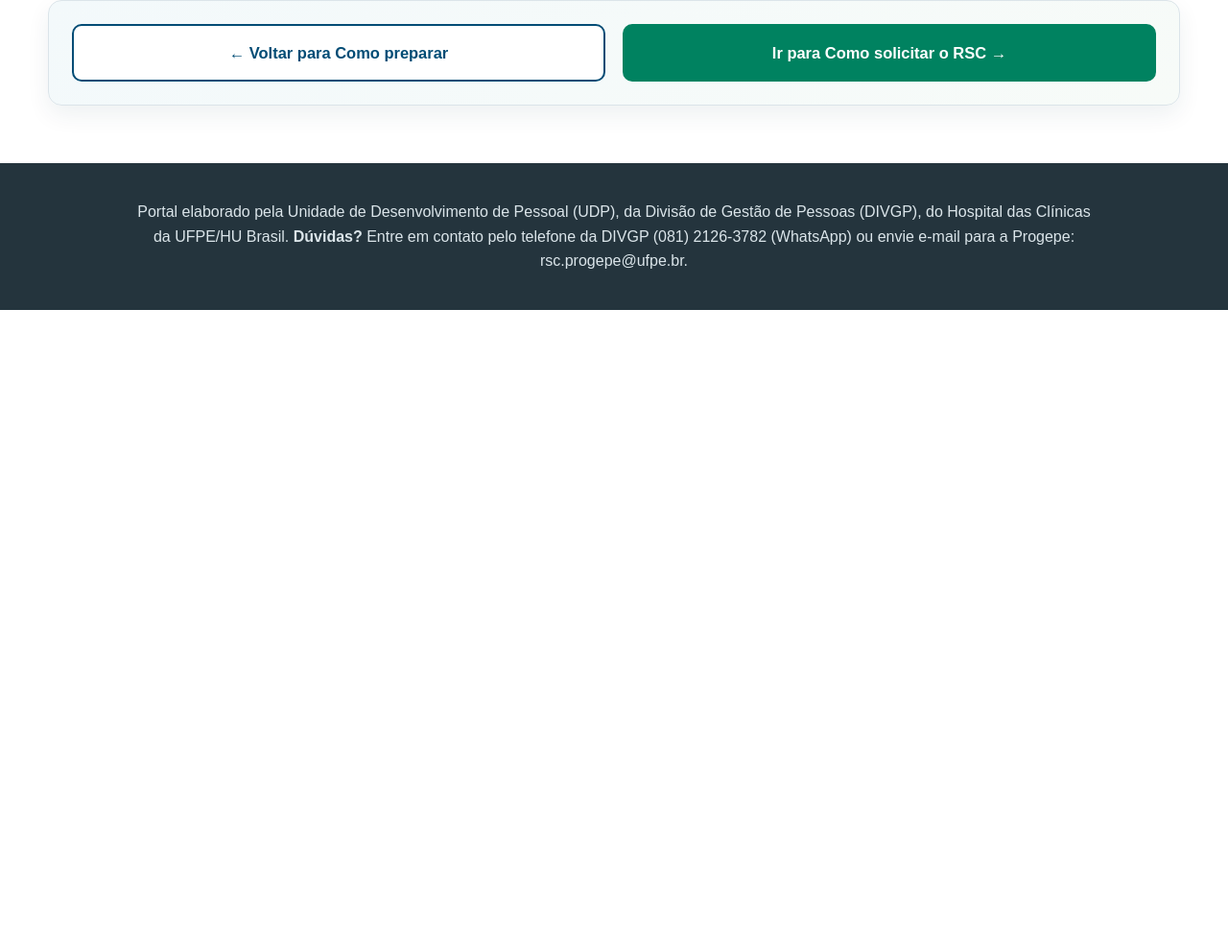
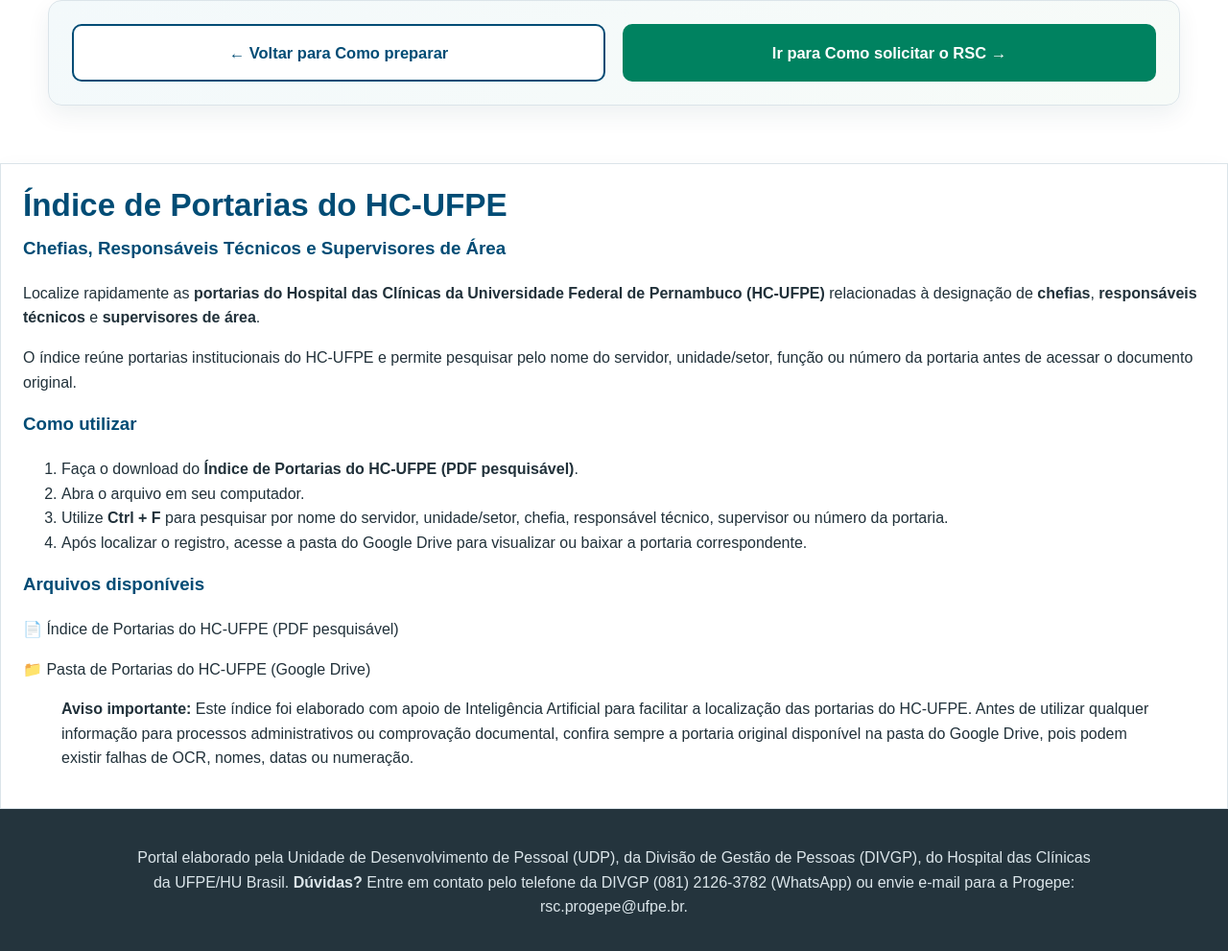
Before and after one commit to robertalirahc/portal.hc.rsc, a plain HTML site: page documentos.html in a window 1280 px wide. Shown: the part 5158-6149 px from the top of the page at 96% size. Before the commit the page ends 5481 px from the top, so only its background shows below. Drawn offline with Linux system fonts and the light colour scheme.

Commit message:
Update documentos.html

```diff
--- a/documentos.html
+++ b/documentos.html
@@ -1,5 +1,6 @@
 <!-- PORTAL-RSC-REVISAO-REAL-2026-08-06 -->
 <!DOCTYPE html>
+
 <html lang="pt-BR">
 <head>
 <meta charset="utf-8"/>
@@ -11,85 +12,92 @@
 <body>
 <a class="skip" href="#main">Pular para o conteúdo</a>
 <header class="institutional"><div class="container"><img alt="Hospital das Clínicas da UFPE, Ebserh e SUS" class="logo" src="assets/img/identidade-hc-ufpe.png"/><div class="unit"><strong>Divisão de Gestão de Pessoas</strong><br/>Gerência Administrativa</div></div></header>
-<div class="top"><div class="container"><a class="brand" href="index.html">Portal de Apoio ao RSC</a><button aria-expanded="false" class="menu-btn">Menu</button><nav class="nav"><a href="index.html">Início</a><a href="entenda.html">Entenda o RSC</a><a href="como-preparar.html">Como preparar</a><a href="como-solicitar.html">Como solicitar</a><a href="memorial.html">Memorial (Trajetória)</a><a href="documentos.html">Documentos</a><a href="biblioteca.html">Biblioteca</a><a href="https://drive.google.com/file/d/1VhdOGoJmjpVEaIsg-2QTxiIRKxzlasTm/view" target="_blank" rel="noopener noreferrer">FAQ da UFPE</a></nav></div></div>
+<div class="top"><div class="container"><a class="brand" href="index.html">Portal de Apoio ao RSC</a><button aria-expanded="false" class="menu-btn">Menu</button><nav class="nav"><a href="index.html">Início</a><a href="entenda.html">Entenda o RSC</a><a href="como-preparar.html">Como preparar</a><a href="como-solicitar.html">Como solicitar</a><a href="memorial.html">Memorial (Trajetória)</a><a href="documentos.html">Documentos</a><a href="biblioteca.html">Biblioteca</a><a href="https://drive.google.com/file/d/1VhdOGoJmjpVEaIsg-2QTxiIRKxzlasTm/view" rel="noopener noreferrer" target="_blank">FAQ da UFPE</a></nav></div></div>
 <main id="main">
 <section class="page-hero"><div class="container"><div class="breadcrumbs"><a href="index.html">Início</a> / Onde localizar documentos</div><h1>Onde localizar documentos</h1><p>Consulte as principais fontes para localizar portarias, declarações, certificados e outros comprovantes utilizados no processo de RSC.</p></div></section>
 <section class="section alt"><div class="container">
 <div class="section-head"><span class="section-no">01</span><div><h2>Fontes de consulta</h2><p>Escolha a fonte conforme o tipo de documento que você precisa localizar.</p></div></div>
 <div class="document-source-list">
-
 <article class="document-source search-item" data-tags="boletim portaria designação ato administrativo ufpe hc sei">
 <div class="document-source-head"><span class="source-number">1</span><div><span class="tag">Portarias e atos</span><h2>Boletins oficiais e atos administrativos</h2></div></div>
 <h3>Boletim Oficial da UFPE</h3>
 <p>A Seção de Arquivo de Pessoal disponibiliza uma pasta compartilhada no Google Drive com os Boletins Oficiais da UFPE. Depois de abrir a pasta, ela ficará disponível em <strong>Compartilhados comigo</strong>, com o nome <strong>BOLETIM OFICIAL/UFPE</strong>.</p>
 <p>Restrinja a pesquisa a essa pasta e utilize a barra de busca do Drive para localizar documentos pelo nome ou pela matrícula SIAPE. Para melhorar os resultados, pesquise o termo entre aspas.</p>
-<a class="resource-link" href="https://drive.google.com/drive/folders/1FSJEgpZMbSyWo_5fcgdCEnFNLVGRI-e6?usp=sharing" target="_blank" rel="noopener noreferrer">Pesquisar no Boletim Oficial da UFPE ↗</a>
+<a class="resource-link" href="https://drive.google.com/drive/folders/1FSJEgpZMbSyWo_5fcgdCEnFNLVGRI-e6?usp=sharing" rel="noopener noreferrer" target="_blank">Pesquisar no Boletim Oficial da UFPE ↗</a>
 <h3 style="margin-top:24px">Boletim de Serviço do HC-UFPE</h3>
 <p>Consulte o Boletim de Serviço do HC-UFPE para localizar portarias, atos administrativos e demais documentos publicados pelo Hospital das Clínicas da UFPE/Ebserh.</p>
-<div class="resource-links-stack"><a class="resource-link" href="https://www.gov.br/hubrasil/pt-br/hospitais-universitarios/regiao-nordeste/hc-ufpe/acesso-a-informacao/boletim-de-servico" target="_blank" rel="noopener noreferrer">Acessar o Boletim de Serviço do HC-UFPE ↗</a><a class="resource-link secondary" href="https://canva.link/awdlj7c7fy88tm1" target="_blank" rel="noopener noreferrer">Tutorial de pesquisa de portarias no SEI ↗</a></div>
+<div class="resource-links-stack"><a class="resource-link" href="https://www.gov.br/hubrasil/pt-br/hospitais-universitarios/regiao-nordeste/hc-ufpe/acesso-a-informacao/boletim-de-servico" rel="noopener noreferrer" target="_blank">Acessar o Boletim de Serviço do HC-UFPE ↗</a><a class="resource-link secondary" href="https://canva.link/awdlj7c7fy88tm1" rel="noopener noreferrer" target="_blank">Tutorial de pesquisa de portarias no SEI ↗</a></div>
 </article>
-
 <article class="document-source search-item" data-tags="sougov declaração funcional tempo serviço afastamento cargo vínculo">
 <div class="document-source-head"><span class="source-number">2</span><div><span class="tag">Declarações funcionais</span><h2>Declarações disponíveis no SOUGOV</h2></div></div>
 <p>Consulte no SOUGOV as declarações e informações funcionais disponíveis para o servidor. O Ofício-Circular PROGEPE nº 30/2026 apresenta orientações sobre a emissão dessas declarações.</p>
 <div class="resource-links-stack"><a class="resource-link" href="documentos/oficio-progepe-30-2026.pdf">Ofício-Circular PROGEPE nº 30/2026 ↗</a><a class="resource-link secondary" href="documentos/manual-localizacao-documentos.pdf">Manual de localização de documentos funcionais ↗</a></div>
 </article>
-
 <article class="document-source search-item" data-tags="divergência informação contato divgp telefone whatsapp atendimento">
 <div class="document-source-head"><span class="source-number">3</span><div><span class="tag">Atendimento</span><h2>Em caso de divergência nas informações</h2></div></div>
 <p>Caso identifique divergências nas informações disponíveis nos documentos funcionais ou nas declarações emitidas, entre em contato com a <strong>Divisão de Gestão de Pessoas (DIVGP)</strong> pelo telefone e WhatsApp <strong>(81) 2126-3782</strong> ou procure atendimento presencial na Divisão.</p>
 <figure class="divgp-location"><img alt="Mapa de acesso ao local temporário da DIVGP, UAP e UDP" src="assets/img/local-temporario-divgp.png"/><figcaption>Localização temporária da DIVGP, UAP e UDP.</figcaption></figure>
 </article>
-
 <article class="document-source search-item" data-tags="certificado curso capacitação ead 3ec">
 <div class="document-source-head"><span class="source-number">4</span><div><span class="tag">Capacitações</span><h2>Certificados de cursos e da plataforma 3EC</h2></div></div>
 <p>Os certificados de cursos realizados em plataformas EAD devem ser baixados diretamente no ambiente da instituição responsável. Na plataforma 3EC, acesse o perfil e selecione <strong>Meus certificados</strong>.</p>
 <a class="resource-link" href="documentos/tutorial-emissao-certificados-3ec.pdf">Tutorial — emissão de certificados da 3EC ↗</a>
 </article>
-
 <article class="document-source search-item" data-tags="dou diário oficial sipac portaria ato funcional">
 <div class="document-source-head"><span class="source-number">5</span><div><span class="tag">Outras fontes</span><h2>Diário Oficial da União e SIPAC</h2></div></div>
 <p>Alguns atos funcionais podem ser localizados no Diário Oficial da União ou nos sistemas institucionais da UFPE. Consulte o manual de localização para identificar a fonte mais adequada conforme o tipo e o período do documento.</p>
 <a class="resource-link" href="documentos/manual-localizacao-documentos.pdf">Consultar o Manual de localização de documentos ↗</a>
 </article>
-
 <article class="document-source search-item" data-tags="sei portaria documento hc ebserh pesquisa">
 <div class="document-source-head"><span class="source-number">6</span><div><span class="tag">SEI</span><h2>Pesquisa de portarias e documentos no SEI</h2></div></div>
 <p>Utilize o tutorial para pesquisar portarias e outros documentos produzidos no SEI do HC-UFPE/HU Brasil.</p>
-<a class="resource-link" href="https://canva.link/awdlj7c7fy88tm1" target="_blank" rel="noopener noreferrer">Abrir tutorial de pesquisa no SEI ↗</a>
+<a class="resource-link" href="https://canva.link/awdlj7c7fy88tm1" rel="noopener noreferrer" target="_blank">Abrir tutorial de pesquisa no SEI ↗</a>
 </article>
-
 <article class="document-source search-item" data-tags="preceptoria declaração gep alô gep cadastro preceptor">
 <div class="document-source-head"><span class="source-number">7</span><div><span class="tag">GEP</span><h2>Declaração de Preceptoria</h2></div></div>
 <p>Solicite a Declaração de Preceptoria à <strong>Gerência de Ensino e Pesquisa (GEP)</strong> por meio do <strong>Alô GEP</strong>, disponível como ícone na área de trabalho dos computadores institucionais.</p>
 <p>Antes da solicitação, verifique se o cadastro de preceptor(a) está atualizado e validado pela chefia imediata.</p>
 <a class="resource-link" href="documentos/orientacoes-cadastro-atualizacao-preceptores.pdf">Orientações para cadastro e atualização de preceptores(as) ↗</a>
 </article>
-
 <article class="document-source search-item" data-tags="gestor fiscal contrato declaração proad">
 <div class="document-source-head"><span class="source-number">8</span><div><span class="tag">Contratos</span><h2>Atuação como gestor ou fiscal de contrato</h2></div></div>
 <p>Para comprovar a atuação como gestor ou fiscal de contrato, consulte as orientações da PROAD sobre a emissão da declaração e os documentos necessários.</p>
 <div class="resource-links-stack"><a class="resource-link" href="documentos/oficio-proad-2-2026.pdf">Ofício-Circular PROAD nº 2/2026 ↗</a><a class="resource-link secondary" href="gestor-fiscal.html">Ver orientação completa no portal</a></div>
 </article>
-
 <article class="document-source search-item" data-tags="ged pop plano manual guia protocolo documento institucional qualidade">
 <div class="document-source-head"><span class="source-number">9</span><div><span class="tag">GED</span><h2>Documentos institucionais padronizados</h2></div></div>
 <p>No GED podem ser localizados documentos institucionais do HC-UFPE/HU Brasil, como POPs, planos, manuais, guias, programas, protocolos e outros documentos técnicos.</p>
 <p>Para fins de comprovação no RSC, recomenda-se utilizar a versão oficial e não editável, contendo a identificação da participação do servidor e a assinatura eletrônica de validação do Setor da Qualidade.</p>
 <div class="resource-links-stack"><a class="resource-link" href="documentos/tutorial-ged.jpeg">Abrir Manual/Tutorial do GED ↗</a><a class="resource-link secondary" href="documentos/oficio-hc-documentos-institucionais-44-2026.pdf">Ofício-Circular SEI nº 44/2026 — documentos institucionais do HC ↗</a></div>
 </article>
-
 <article class="document-source search-item warning-source" data-tags="arquivo pessoal físico solicita documentos requerimento">
 <div class="document-source-head"><span class="source-number">10</span><div><span class="tag">Última etapa</span><h2>Documento não localizado: solicitação ao Arquivo de Pessoal</h2></div></div>
 <p>Use esta opção quando o documento não tiver sido encontrado nas fontes digitais disponíveis.</p>
 <p>Abra no SIPAC um processo do tipo <strong>SOLICITA DOCUMENTOS</strong> e inclua um <strong>REQUERIMENTO</strong> com:</p>
 <ul class="compact-list"><li>nome completo;</li><li>matrícula SIAPE;</li><li>tipo do documento;</li><li>número do documento, se souber;</li><li>período ou ano aproximado;</li><li>número do processo associado, se houver.</li></ul>
 <div class="notice compact-notice"><strong>Evite solicitações genéricas.</strong> Delimite o período ou o contexto do documento. Quanto mais precisa for a informação, mais rápida será a localização.</div>
-<a class="resource-link" href="https://sipac.ufpe.br/public/jsp/portal.jsf" target="_blank" rel="noopener noreferrer">Acessar o SIPAC para solicitar documentos ↗</a>
+<a class="resource-link" href="https://sipac.ufpe.br/public/jsp/portal.jsf" rel="noopener noreferrer" target="_blank">Acessar o SIPAC para solicitar documentos ↗</a>
 </article>
-
 </div></div></section>
 <section class="section"><div class="container"><div class="document-page-actions"><a class="document-action-btn secondary" href="como-preparar.html">← Voltar para Como preparar</a><a class="document-action-btn primary" href="como-solicitar.html">Ir para Como solicitar o RSC →</a></div></div></section>
+
+<section class="card">
+<h2>Índice de Portarias do HC-UFPE</h2>
+<h3>Chefias, Responsáveis Técnicos e Supervisores de Área</h3>
+<p>Localize rapidamente as <strong>portarias do Hospital das Clínicas da Universidade Federal de Pernambuco (HC-UFPE)</strong> relacionadas à designação de <strong>chefias</strong>, <strong>responsáveis técnicos</strong> e <strong>supervisores de área</strong>.</p>
+<p>O índice reúne portarias institucionais do HC-UFPE e permite pesquisar pelo nome do servidor, unidade/setor, função ou número da portaria antes de acessar o documento original.</p>
+<h3>Como utilizar</h3>
+<ol>
+<li>Faça o download do <strong>Índice de Portarias do HC-UFPE (PDF pesquisável)</strong>.</li>
+<li>Abra o arquivo em seu computador.</li>
+<li>Utilize <strong>Ctrl + F</strong> para pesquisar por nome do servidor, unidade/setor, chefia, responsável técnico, supervisor ou número da portaria.</li>
+<li>Após localizar o registro, acesse a pasta do Google Drive para visualizar ou baixar a portaria correspondente.</li>
+</ol>
+<h3>Arquivos disponíveis</h3>
+<p>📄 <a href="documentos/Indice_Portarias_HC-UFPE_VFINAL.pdf" target="_blank">Índice de Portarias do HC-UFPE (PDF pesquisável)</a></p>
+<p>📁 <a href="https://drive.google.com/drive/folders/1IzyTsR34EfpZSl2hcZYAiAxErQt-GCFh?usp=sharing" target="_blank">Pasta de Portarias do HC-UFPE (Google Drive)</a></p>
+<blockquote><strong>Aviso importante:</strong> Este índice foi elaborado com apoio de Inteligência Artificial para facilitar a localização das portarias do HC-UFPE. Antes de utilizar qualquer informação para processos administrativos ou comprovação documental, confira sempre a portaria original disponível na pasta do Google Drive, pois podem existir falhas de OCR, nomes, datas ou numeração.</blockquote>
+</section>
 </main>
 <footer class="footer"><div class="container footer-content"><div class="footer-credit"><p>Portal elaborado pela Unidade de Desenvolvimento de Pessoal (UDP), da Divisão de Gestão de Pessoas (DIVGP), do Hospital das Clínicas da UFPE/HU Brasil. <strong>Dúvidas?</strong> Entre em contato pelo telefone da DIVGP (081) 2126-3782 (WhatsApp) ou envie e-mail para a Progepe: rsc.progepe@ufpe.br.</p></div></div></footer>
 <script src="assets/js/main.js"></script>
```
